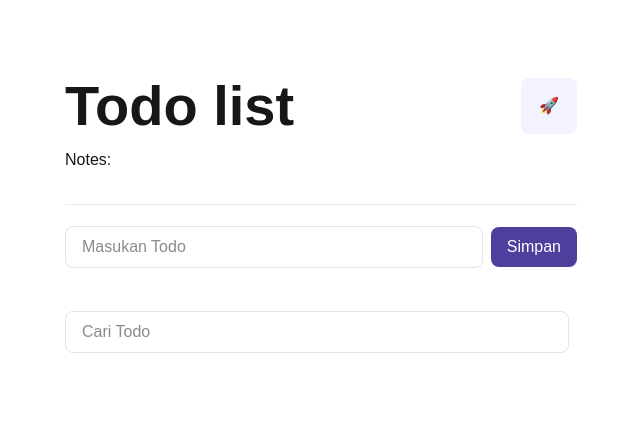
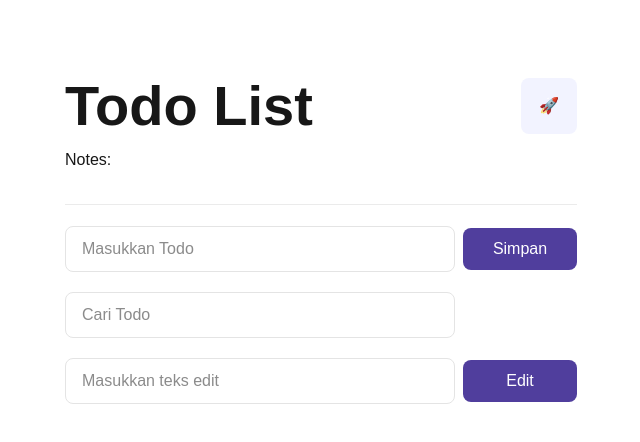
Before and after one commit to muochamadlatip-hue/my-app-projek, a Next.js app: page /todolist in a window 1280 px wide. Shown: the top 442 px of the page, without its empty margins (319-959 px from the left). Built offline with nearby package versions, Linux system fonts and the light colour scheme.

Commit message:
update todo list

```diff
--- a/app/todolist/page.tsx
+++ b/app/todolist/page.tsx
@@ -1,98 +1,157 @@
 'use client'
-import React, { useState, useEffect } from 'react'
+import React, { useEffect, useState } from 'react'
 
-function Todolist() {
+function TodoList() {
     const [input, setInput] = useState('')
     const [dataTodo, setDataTodo] = useState<string[]>([])
     const [search, setSearch] = useState('')
+    const [editIndex, setEditIndex] = useState<number | null>(null)
+    const [editValue, setEditValue] = useState('')
 
     useEffect(() => { //use effect : menjalakan function ketika pertama kali dibuka
         const storedData = localStorage.getItem('dataTodo')
-        if (storedData) {
+        if (storedData) {  //kurung kurawal harus berpasangan
             setDataTodo(JSON.parse(storedData))
-        } //kurung kurawal harus berpasangan
+        }
     }, [])
 
+    const saveToLocal = (data: string[]) => {
+        localStorage.setItem('dataTodo', JSON.stringify(data))
+    }
+
     const addDataTodo = () => {
-        if (input.length > 0) {
+        if (input.trim().length === 0) {
+            alert('Tolong masukkan kata!')
+            return
+        }
+
+        if (dataTodo.includes(input.trim())) {
+            alert('Data sudah ada, tidak boleh duplikat!')
+            return
+        }
+
+        const newData = [...dataTodo, input.trim()]
+        setDataTodo(newData)
+        saveToLocal(newData)
         setInput('')
-            setDataTodo([...dataTodo, input])
-            localStorage.setItem('dataTodo', JSON.stringify([...dataTodo, input]))
-        } else {
-            alert('Masukan Todo Terebih Dahulu')
-        }
     }
 
     const removeDataTodo = (index: number) => {
-        const tempData = [...dataTodo]
-        const removeData = tempData.filter((_val, idx) => idx !== index)
-        setDataTodo(removeData)
-        localStorage.setItem('dataTodo', JSON.stringify(removeData))
+        const newData = dataTodo.filter((_val, idx) => idx !== index)
+        setDataTodo(newData)
+        saveToLocal(newData)
     }
 
-    const filteredData = dataTodo.filter(todo =>
-        todo.toLowerCase().includes(search.toLowerCase())
-    )  // includes untuk mencari data tanpa melihat kalimat awal
+    const startEditTodo = (index: number, value: string) => {
+        setEditIndex(index)
+        setEditValue(value)
+    }
+
+    const submitEditTodo = () => {
+        if (editValue.trim().length === 0) {
+            alert('Tolong masukkan kata!')
+            return
+        }
+
+        if (editIndex === null) {
+            alert('Pilih todo yang ingin diedit dulu!')
+            return
+        }
+
+        const newData = [...dataTodo]
+        newData[editIndex] = editValue.trim()
+        setDataTodo(newData)
+        saveToLocal(newData)
+        setEditValue('')
+        setEditIndex(null)
+        alert('Edit berhasil!')
+    }
+
+    const filteredData = dataTodo.filter((item) =>
+        item.toLowerCase().startsWith(search.toLowerCase())
+    ) // includes untuk mencari data tanpa melihat kalimat awal
+
+    const inputStyle =
+        'flex-1 border border-[#E4E4E4] rounded-lg py-[10px] px-[16px] text-[16px]'
+    const buttonMain =
+        'bg-[#503E9D] text-white h-[42px] w-[114px] rounded-lg text-center hover:opacity-90 transition-all duration-150'
 
     return (
         <div className='w-1/2 m-auto p-[64px]'>
-            <div className='flex justify-between items-center'>
-                <h1 className='text-[56px] font-[600]'>Todo list</h1>
+            <div className="flex justify-between items-center">
+                <div className="flex items-center gap-3">
+                    <h1 className='text-[56px] font-[600]'>Todo List</h1>
+                </div>
                 <div className='flex justify-center items-center
              bg-[#F2F3FF] w-[56px] h-[56px] rounded-lg'>
                     🚀
                 </div>
             </div>
             <p>Notes:</p>
-            <div>
-                <div className='h-[1px] bg-[#EBEBEB] mb-[21px] mt-[32px]' />
-                <div className='flex items-center gap-2 mb-[43px]'>
-                    <div className='flex-1'>
+            <div className="h-[1px] bg-[#EBEBEB] mb-[21px] mt-[32px]" />
+
+            <div className="flex items-center gap-2 mb-[20px]">
                 <input
                     value={input}
                     onChange={(e) => setInput(e.target.value)}
-                            className='w-full border border-[#E4E4E4]
-                rounded-lg py-[8px] px-[16px]'
-                            placeholder='Masukan Todo' />
-                    </div>
-                    <button className='bg-[#503E9D] text-white
-            h-[40px] px-[16px] rounded-lg text-center'
-                        onClick={addDataTodo}>
+                    className={inputStyle}
+                    placeholder="Masukkan Todo"
+                />
+                <button className={buttonMain} onClick={addDataTodo}>
                     Simpan
                 </button>
             </div>
 
-                <div className='flex items-center gap-2 mb-[32px]'>
-                    <div className='flex-1'>
+            <div className="flex items-center gap-2 mb-[20px]">
                 <input
                     value={search}
                     onChange={(e) => setSearch(e.target.value)}
-                            className='w-full border border-[#E4E4E4]
-                rounded-lg py-[8px] px-[16px]'
-                            placeholder='Cari Todo' />
+                    className={inputStyle}
+                    placeholder="Cari Todo"
+                />
+                <div className="w-[114px]" />
             </div>
-                    <button
-                        className=''
-                        onClick={addDataTodo} >
+            <div className="flex items-center gap-2 mb-[30px]">
+                <input
+                    value={editValue}
+                    onChange={(e) => setEditValue(e.target.value)}
+                    className={inputStyle}
+                    placeholder="Masukkan teks edit"
+                />
+                <button className={buttonMain} onClick={submitEditTodo}>
+                    Edit
                 </button>
             </div>
 
-                {filteredData.map((value, index) => { //mlakuka mapping data - pemetaan data //memfilter data
-                    return (
-                        <div key={String(index)} className='flex items-center
-                          justify-between mb-[16px]'>
+            {filteredData.length > 0 ? (
+                filteredData.map((value, index) => ( //melakuka mapping data - pemetaan data //memfilter data
+                    <div
+                        key={String(index)}
+                        className="flex items-center justify-between mb-[16px]"
+                    >
+                        <div
+                            className="cursor-pointer flex-1"
+                            onClick={() => startEditTodo(index, value)}
+                        >
                             <p>{value}</p>
-                            <button className='bg-[#FF0004] text-white
-            h-[30px] px-[6px] rounded-lg'
-                                onClick={() => removeDataTodo(index)}>
+                        </div>
+
+
+                        <div className="flex justify-end w-[114px]">
+                            <button
+                                className="bg-[#FF0004] text-white h-[30px] px-[10px] rounded-lg hover:opacity-90 transition"
+                                onClick={() => removeDataTodo(index)}
+                            >
                                 Hapus
                             </button>
                         </div>
-                    )
-                })}
                     </div>
+                ))
+            ) : (
+                <p className="text-gray-400 italic"></p>
+            )}
         </div>
     )
+}
 
-}
-export default Todolist
+export default TodoList
```
Lines whose indentation alone changed are shown as unchanged.
